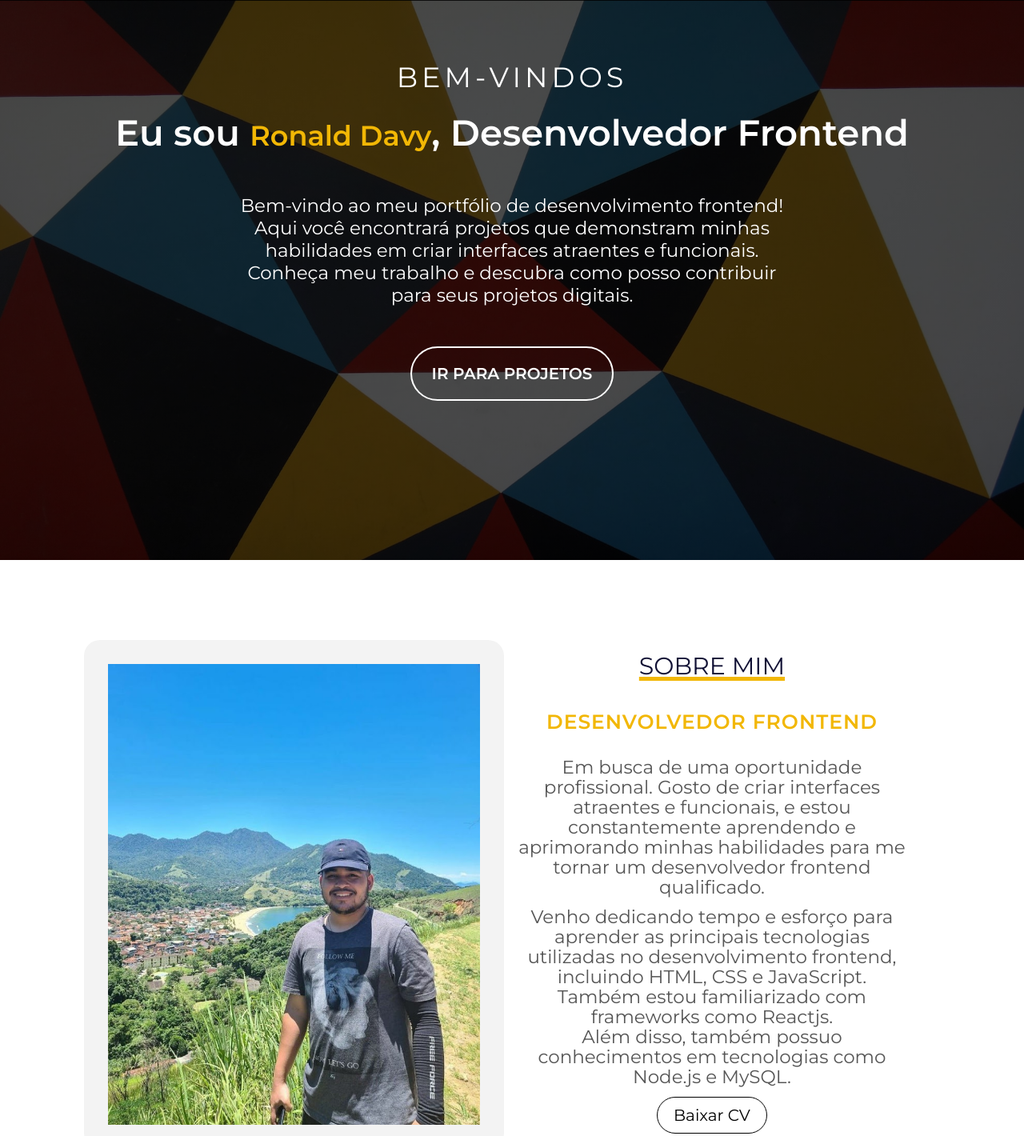
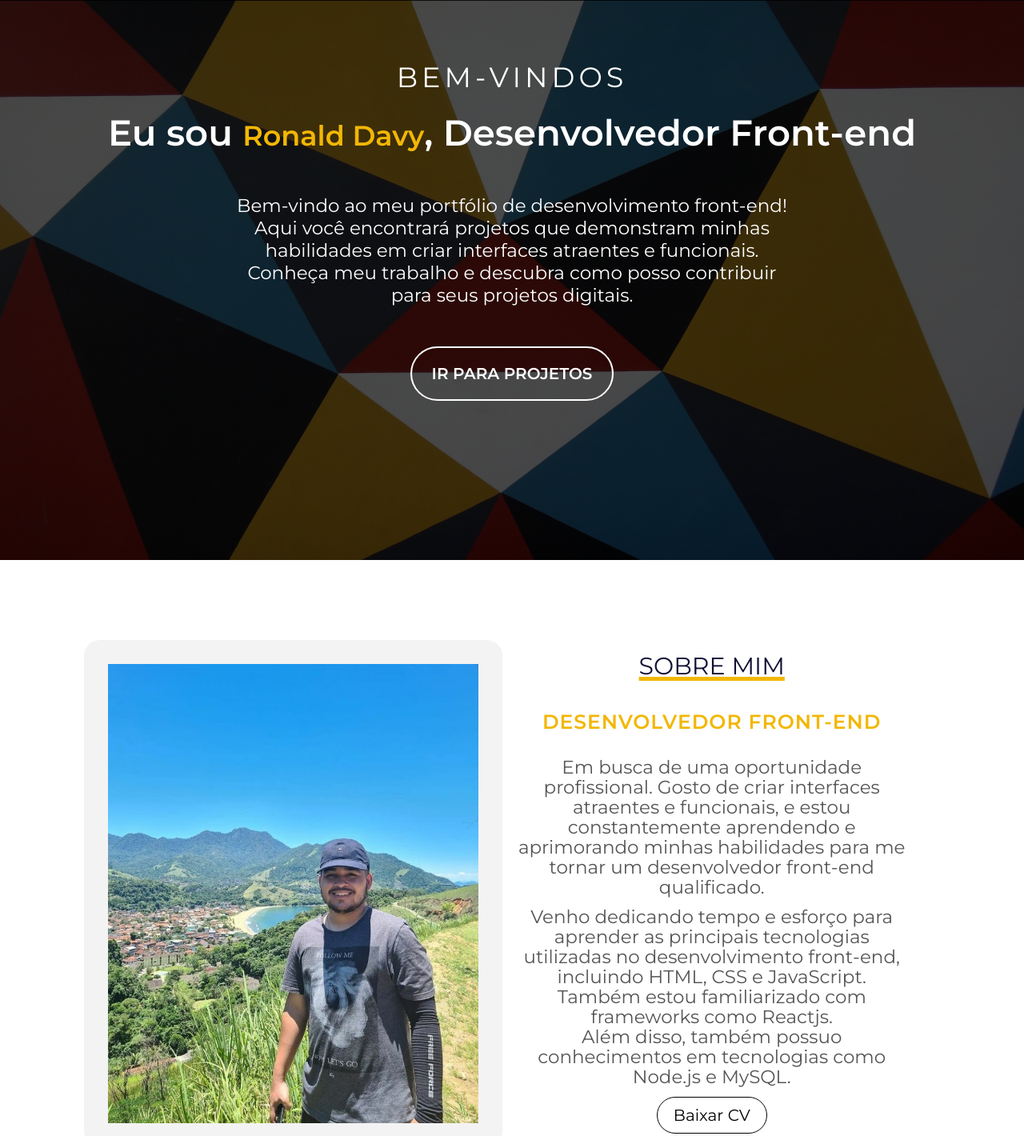
Before and after one commit to Ronalddavy9/Portfolio, a plain HTML site: page index.html in a window 1280 px wide. Shown: the part 100-1520 px from the top of the page at 80% size. Drawn offline with nearby package versions, Linux system fonts and the light colour scheme.

Commit message:
finalizado por enquanto

```diff
--- a/index.html
+++ b/index.html
@@ -42,8 +42,8 @@
       </header>
       <div class="apresentacao">
           <p class="bem-vindo">Bem-vindos</p>
-          <h2>Eu sou <span>Ronald Davy</span>, Desenvolvedor Frontend</h2>
-          <p class="descricao">Bem-vindo ao meu portfólio de desenvolvimento frontend! Aqui você encontrará projetos que demonstram minhas habilidades em criar interfaces atraentes e funcionais. Conheça meu trabalho e descubra como posso contribuir para seus projetos digitais.</p>
+          <h2>Eu sou <span>Ronald Davy</span>, Desenvolvedor Front-end</h2>
+          <p class="descricao">Bem-vindo ao meu portfólio de desenvolvimento front-end! Aqui você encontrará projetos que demonstram minhas habilidades em criar interfaces atraentes e funcionais. Conheça meu trabalho e descubra como posso contribuir para seus projetos digitais.</p>
           <a href="#projetos">Ir para Projetos</a>
       </div>
   </div>
@@ -57,9 +57,9 @@
     </div>
     <div class="sobremim">
         <p class="titulo-secao">Sobre Mim</p>
-        <h3>Desenvolvedor Frontend</h3>
-        <p> Em busca de uma oportunidade profissional. Gosto de criar interfaces atraentes e funcionais, e estou constantemente aprendendo e aprimorando minhas habilidades para me tornar um desenvolvedor frontend qualificado.</p>
-        <p>Venho dedicando tempo e esforço para aprender as principais tecnologias utilizadas no desenvolvimento frontend, incluindo HTML, CSS e JavaScript. Também estou familiarizado com frameworks como Reactjs. </br>
+        <h3>Desenvolvedor Front-end</h3>
+        <p> Em busca de uma oportunidade profissional. Gosto de criar interfaces atraentes e funcionais, e estou constantemente aprendendo e aprimorando minhas habilidades para me tornar um desenvolvedor front-end qualificado.</p>
+        <p>Venho dedicando tempo e esforço para aprender as principais tecnologias utilizadas no desenvolvimento front-end, incluindo HTML, CSS e JavaScript. Também estou familiarizado com frameworks como Reactjs. </br>
         Além disso, também possuo conhecimentos em tecnologias como Node.js e MySQL.</p>
         <a href="https://docs.google.com/document/d/e/2PACX-1vQJNPnmXUIuRw-pvQxkkPXgrs31cX6DafJodZGBi-mflaS6CKWnfmvkmZcFFdolVOkq1PyKwp_fgu2M/pub" target="_blank">Baixar CV</a>
     </div>
```
